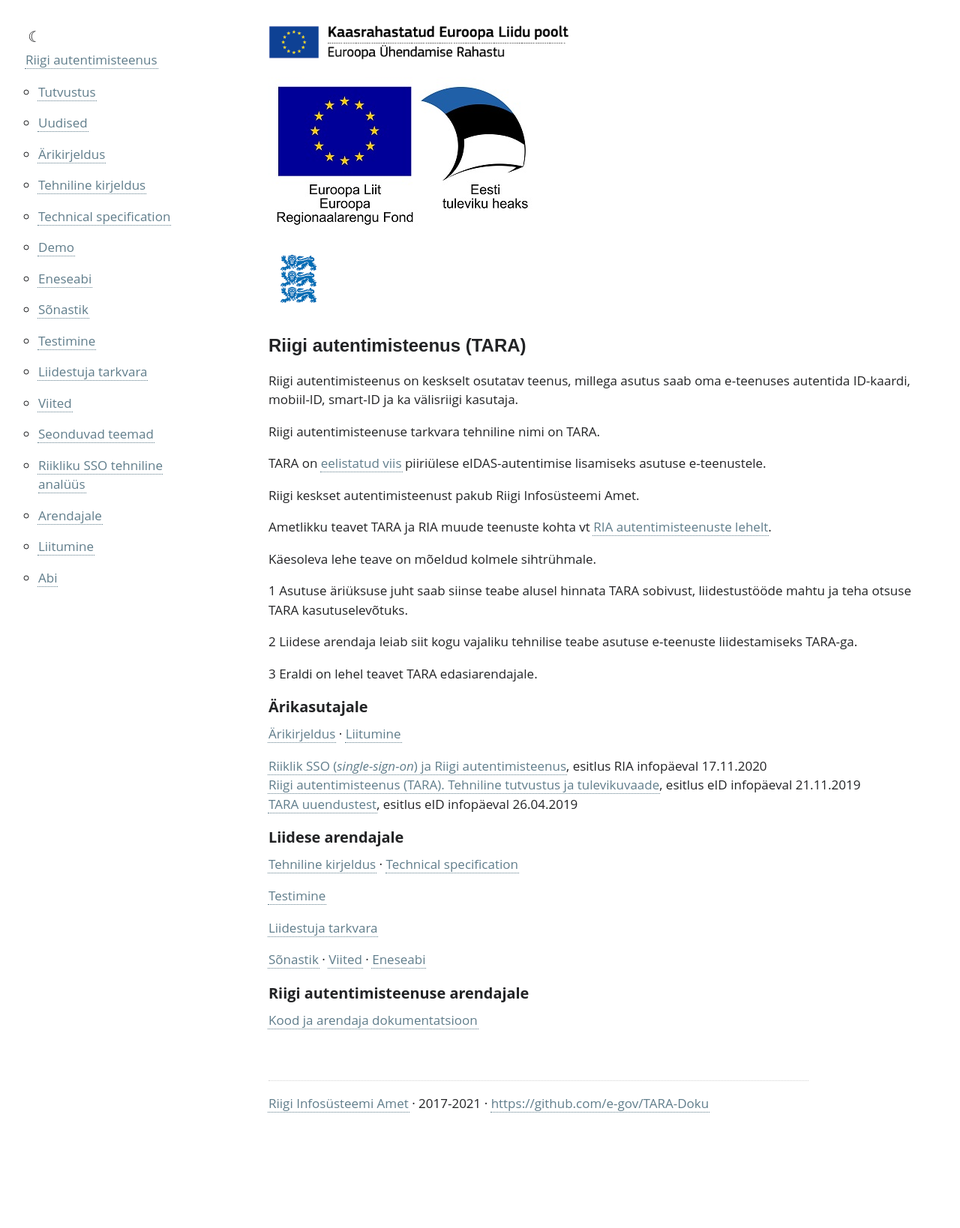
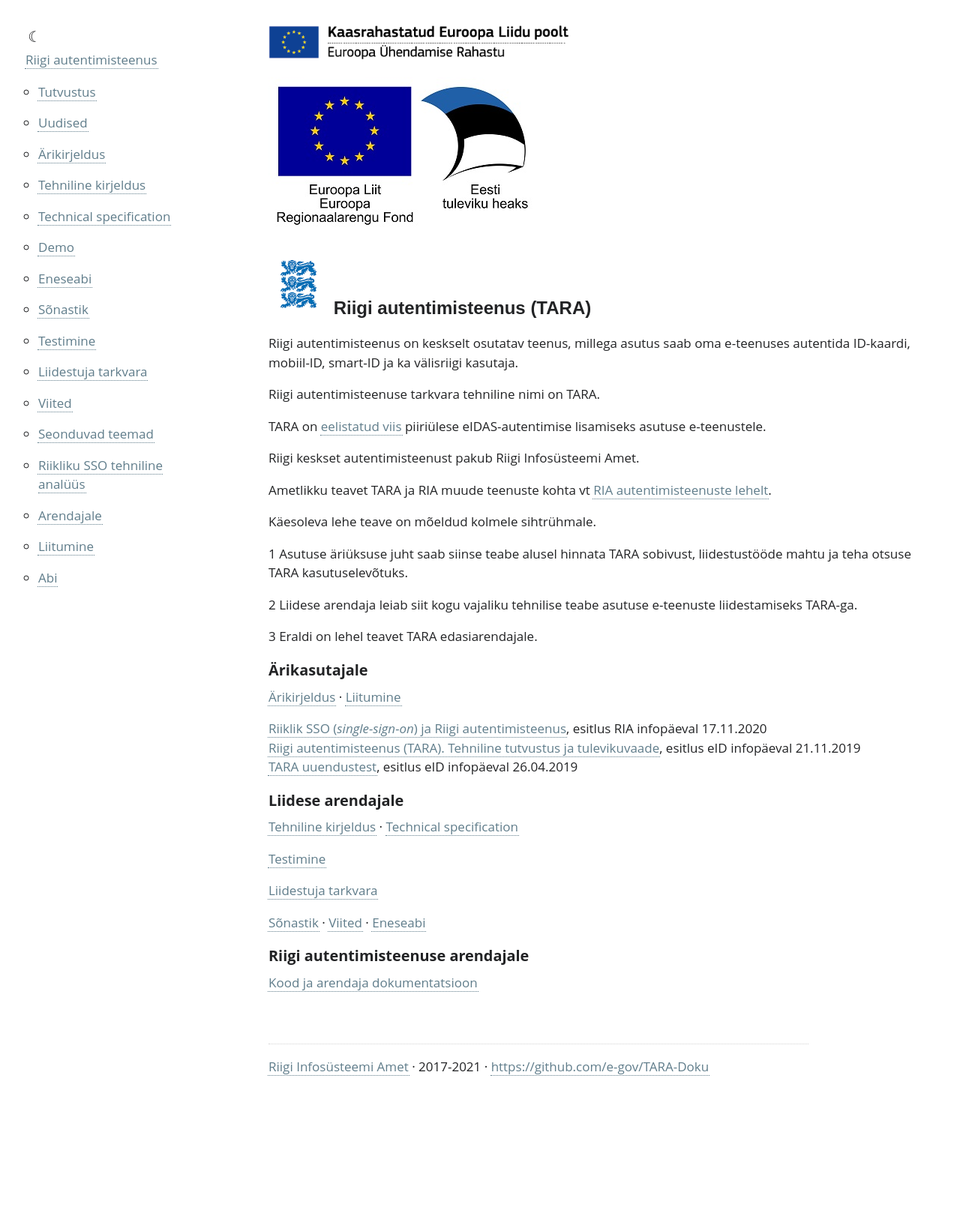
Before and after one commit to e-gov/TARA-Doku, a Jekyll site: the page built from index.md, in a window 1280 px wide. Shown: the whole page at 75% size. Built offline with Jekyll 4.4.1, drawn with Linux system fonts in a browser that asks for light colours.

Commit message:
Layout fix

```diff
--- a/index.md
+++ b/index.md
@@ -6,9 +6,9 @@ permalink: /
 
 <img src='img/EL_Regionaalarengu_Fond_horisontaalne-vaike.jpg'>
 
-<img src='img/LOVID.png' style='width: 80px;'>
 
-# Riigi autentimisteenus (TARA)
+
+# <img src='img/LOVID.png' style='width: 80px;'> Riigi autentimisteenus (TARA)
 
 Riigi autentimisteenus on keskselt osutatav teenus, millega asutus saab oma e-teenuses autentida ID-kaardi, mobiil-ID, smart-ID ja ka välisriigi kasutaja.
 
```
